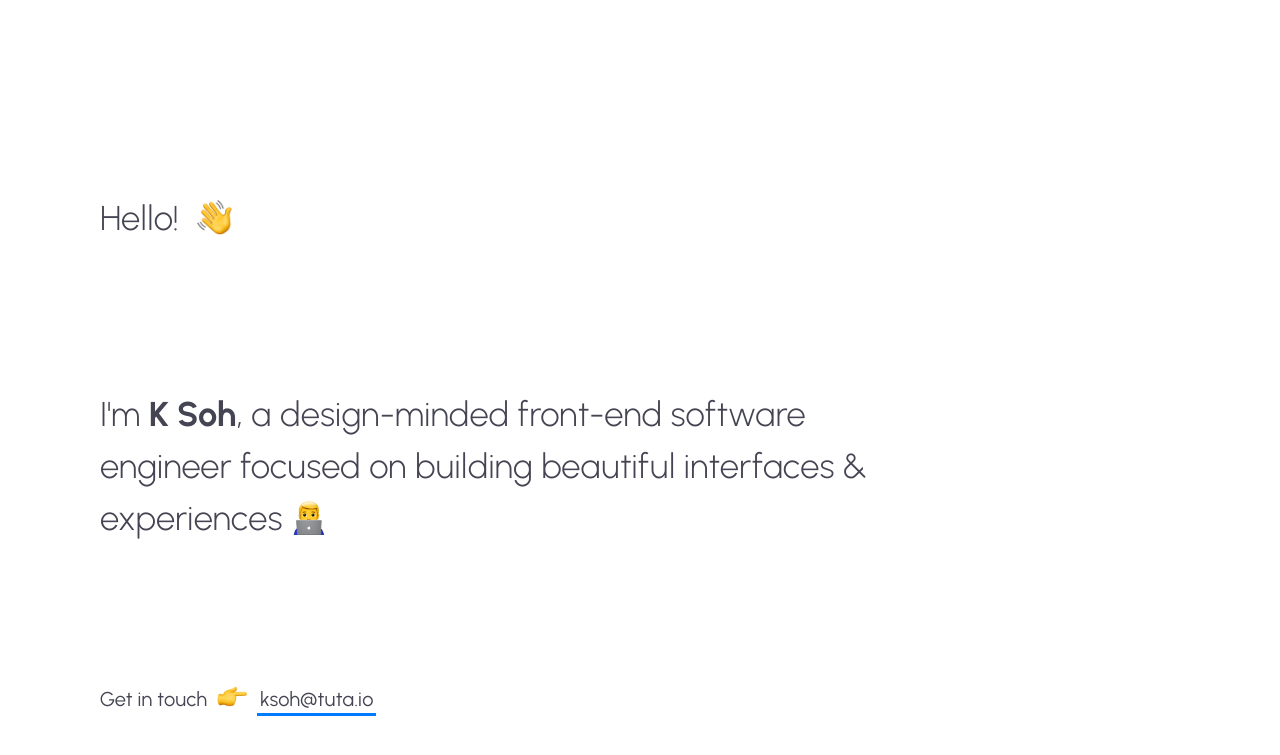
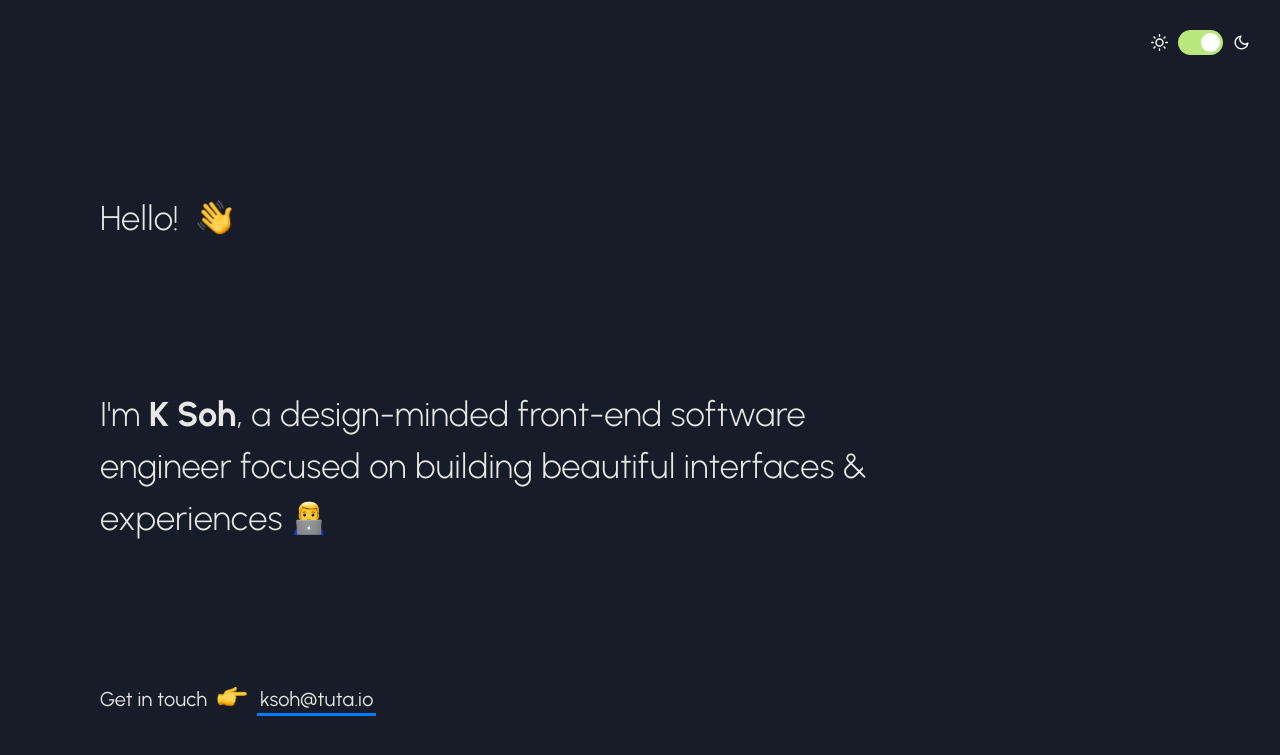
Before and after one commit to notAunty/portfolio, a Jekyll site: the page built from index.html, in a window 1280 px wide. Shown: the top 755 px of the page. Built offline with Jekyll 4.4.1, drawn with Linux system fonts in a browser that asks for light colours.

Commit message:
added the lifted js

```diff
--- a/_includes/scripts.html
+++ b/_includes/scripts.html
@@ -1,3 +1,3 @@
 <!-- <script src='https://cdnjs.cloudflare.com/ajax/libs/jquery/3.1.1/jquery.min.js' type="text/javascript" charset="utf-8"></script> -->
 <script src="https://unpkg.com/scrollreveal/dist/scrollreveal.min.js"></script>
-<!-- <script src="js/main.js" type="text/javascript" charset="utf-8"></script> -->
+<script src="js/main.js" type="text/javascript" charset="utf-8"></script>
--- /dev/null
+++ b/_includes/switch.html
@@ -0,0 +1,8 @@
+<div class="switch-wrapper">
+  <div class="sun"></div>
+  <div class="toggle-wrapper">
+    <input id="switch" type="checkbox" />
+    <label for="switch" id="toggle">Toggle</label>
+  </div>
+  <div class="moon"></div>
+</div>
--- /dev/null
+++ b/_sass/_switch.scss
@@ -0,0 +1,62 @@
+.switch-wrapper {
+  display: flex;
+  justify-content: center;
+  align-items: center;
+  position: absolute;
+  top: 20px;
+  right: 30px;
+  @include mobile {
+    top: 10px;
+    right: 20px;
+  }
+  .sun, .moon {
+    width: 17px;
+    height: 17px;
+  }
+  .sun {
+    background: url('../img/switch/sun.svg') no-repeat center;
+    background-size: 100%;
+  }
+  .moon {
+    background: url('../img/switch/moon.svg') no-repeat center;
+    background-size: 100%;
+  }
+  .toggle-wrapper {
+    margin: 10px;
+    #switch {
+      height: 0;
+      width: 0;
+      visibility: hidden;
+      position: absolute;
+      &:checked + label {
+        background: $green;
+      }
+      &:checked + label:after {
+        left: calc(100% - 3px);
+        transform: translateX(-100%);
+      }
+    }
+
+    label {
+      cursor: pointer;
+      text-indent: -9999px;
+      width: 45px;
+      height: 25px;
+      background: grey;
+      display: block;
+      border-radius: 100px;
+      position: relative;
+      &:after {
+        @include transition;
+        content: '';
+        position: absolute;
+        top: 3px;
+        left: 3px;
+        width: 19px;
+        height: 19px;
+        background: #fff;
+        border-radius: 100%;
+      }
+    }
+  }
+}
--- a/css/main.scss
+++ b/css/main.scss
@@ -6,7 +6,7 @@
 @import "globals";
 @import "fonts";
 @import "base";
-// @import "switch";
+@import "switch";
 @import "intro";
 // @import "skills";
 // @import "experience";
--- a/index.html
+++ b/index.html
@@ -3,5 +3,6 @@ layout: default
 ---
 
 <div id="site">
+  {% include switch.html %}
   {% include intro.html %}
 </div>
--- /dev/null
+++ b/js/main.js
@@ -0,0 +1,75 @@
+  const d = new Date();
+  const hours = d.getHours();
+  const nightTime = hours >= 19 || hours <= 7; // between 7pm and 7am
+  const body = document.querySelector('body');
+  const toggle = document.getElementById('toggle');
+  const input = document.getElementById('switch');
+
+  if (nightTime) {
+    input.checked = true;
+    body.classList.add('night');
+  }
+
+  toggle.addEventListener('click', function() {
+    const isChecked = input.checked;
+    if (isChecked) {
+      body.classList.remove('night');
+    } else {
+      body.classList.add('night');
+    }
+  });
+
+  const introHeight = document.querySelector('.intro').offsetHeight;
+  const topButton = document.getElementById('top-button');
+  const $topButton = $('#top-button');
+
+  window.addEventListener(
+    'scroll',
+    function() {
+      if (window.scrollY > introHeight) {
+        $topButton.fadeIn();
+      } else {
+        $topButton.fadeOut();
+      }
+    },
+    false
+  );
+
+  topButton.addEventListener('click', function() {
+    $('html, body').animate({ scrollTop: 0 }, 500);
+  });
+
+  const hand = document.querySelector('.emoji.wave-hand');
+
+  function waveOnLoad() {
+    hand.classList.add('wave');
+    setTimeout(function() {
+      hand.classList.remove('wave');
+    }, 2000);
+  }
+
+  setTimeout(function() {
+    waveOnLoad();
+  }, 1000);
+
+  hand.addEventListener('mouseover', function() {
+    hand.classList.add('wave');
+  });
+
+  hand.addEventListener('mouseout', function() {
+    hand.classList.remove('wave');
+  });
+
+  window.sr = ScrollReveal({
+    reset: false,
+    duration: 600,
+    easing: 'cubic-bezier(.694,0,.335,1)',
+    scale: 1,
+    viewFactor: 0.3,
+  });
+
+  sr.reveal('.background');
+  sr.reveal('.skills');
+  sr.reveal('.experience', { viewFactor: 0.2 });
+  sr.reveal('.featured-projects', { viewFactor: 0.1 });
+  sr.reveal('.other-projects', { viewFactor: 0.05 });
```
